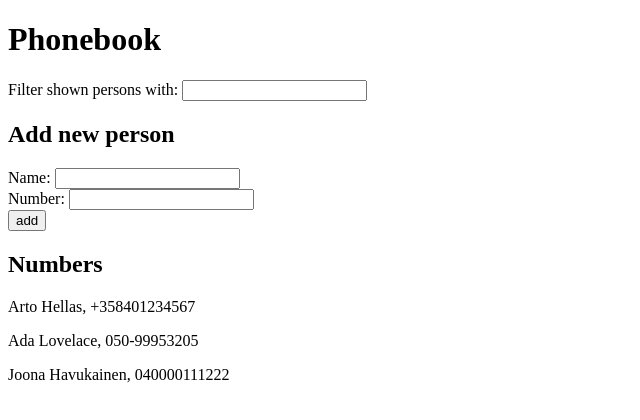
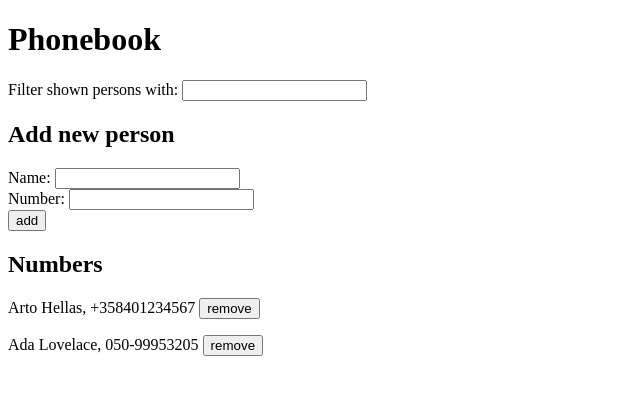
Before and after one commit to hajohajo/FullstackOpen2019, a React (Create React App) app in the folder Osa2/puhelinluettelo/: page / in a window 1280 px wide. Shown: the top 420 px of the page, without its empty margins (0-640 px from the left). Built offline with nearby package versions, Linux system fonts and the light colour scheme; data requests are answered from the project's data file; the HTML template or start-up script is replaced by a standard one.

Commit message:
Osa2: Puhelinluettelo 2.17. (Nimien poistaminen tietokannasta)

```diff
--- a/Osa2/puhelinluettelo/db.json
+++ b/Osa2/puhelinluettelo/db.json
@@ -9,11 +9,6 @@
       "name": "Ada Lovelace",
       "number": "050-99953205",
       "id": 2
-    },
-    {
-      "name": "Joona Havukainen",
-      "number": "040000111222",
-      "id": 3
     }
   ]
 }
--- a/Osa2/puhelinluettelo/src/App.js
+++ b/Osa2/puhelinluettelo/src/components/App.js
@@ -1,8 +1,8 @@
 import React, { useState, useEffect } from 'react';
-import Filter from './components/Filter'
-import PersonForm from './components/PersonForm'
-import Persons from './components/Persons'
-import personService from './services/persons'
+import Filter from './Filter'
+import PersonForm from './PersonForm'
+import Persons from './Persons'
+import personService from '../services/persons'
 
 
 const App = () => {
@@ -57,6 +57,18 @@ const App = () => {
         }
     }
 
+    const removePerson = id =>  {
+        if(window.confirm(`Really remove ${persons[id-1].name}`)) {
+            personService
+                .remove(id)
+                .then( () => {
+                    personService
+                        .getAll()
+                        .then(returnedPersons => setPersons(returnedPersons))
+                })
+        }
+    }
+
     const personObject = () => {
         return(
             {name: newName,
@@ -72,7 +84,7 @@ const App = () => {
             <h2>Add new person</h2>
             <PersonForm newPerson={personObject()} handleNewName={handleNewName} handleNewNumber={handleNewNumber} addPerson={addPerson}/>
             <h2>Numbers</h2>
-            <Persons personList={persons} filterCondition={filterCondition}/>
+            <Persons personList={persons} filterCondition={filterCondition} removePerson={removePerson}/>
         </div>
     )
 }
--- a/Osa2/puhelinluettelo/src/components/Persons.js
+++ b/Osa2/puhelinluettelo/src/components/Persons.js
@@ -1,11 +1,11 @@
 import React from 'react'
 
 
-const Persons = ({personList, filterCondition}) => {
+const Persons = ({personList, filterCondition, removePerson}) => {
     var filteredPersons = personList.filter(person => person.name.toLowerCase().includes(filterCondition.toLowerCase()))
     return (
         <div>
-            {filteredPersons.map(person => <p key={person.id}>{person.name}, {person.number}</p>)}
+            {filteredPersons.map(person => <p key={person.id}>{person.name}, {person.number} <button type={"button"} onClick={() => removePerson(person.id)}>remove</button></p>)}
         </div>
     )
 }
--- a/Osa2/puhelinluettelo/src/index.js
+++ b/Osa2/puhelinluettelo/src/index.js
@@ -1,5 +1,5 @@
 import React from 'react';
 import ReactDOM from 'react-dom';
-import App from './App';
+import App from './components/App';
 
 ReactDOM.render(<App />, document.getElementById('root'));
--- a/Osa2/puhelinluettelo/src/services/persons.js
+++ b/Osa2/puhelinluettelo/src/services/persons.js
@@ -2,7 +2,6 @@ import axios from 'axios'
 const baseUrl = 'http://localhost:3001/persons'
 
 const getAll = () => {
-    console.log('GetAll called')
     const request = axios.get(baseUrl)
     return request.then(response => response.data)
 }
@@ -12,4 +11,9 @@ const create = newObject => {
     return request.then(response => response.data)
 }
 
-export default { getAll, create }
+const remove = id => {
+    const request = axios.delete(`${baseUrl}/${id}`)
+    return request.then(response => response.data)
+}
+
+export default { getAll, create, remove }
```
